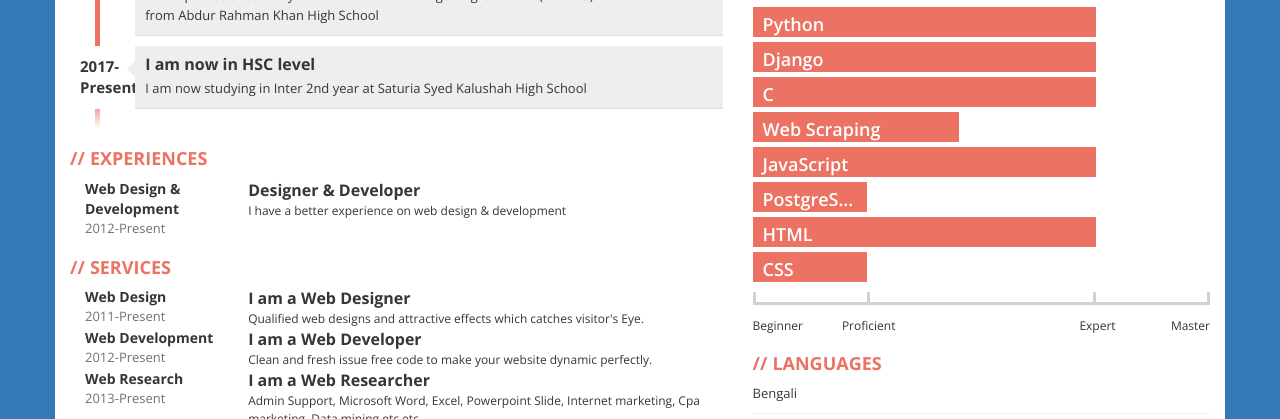
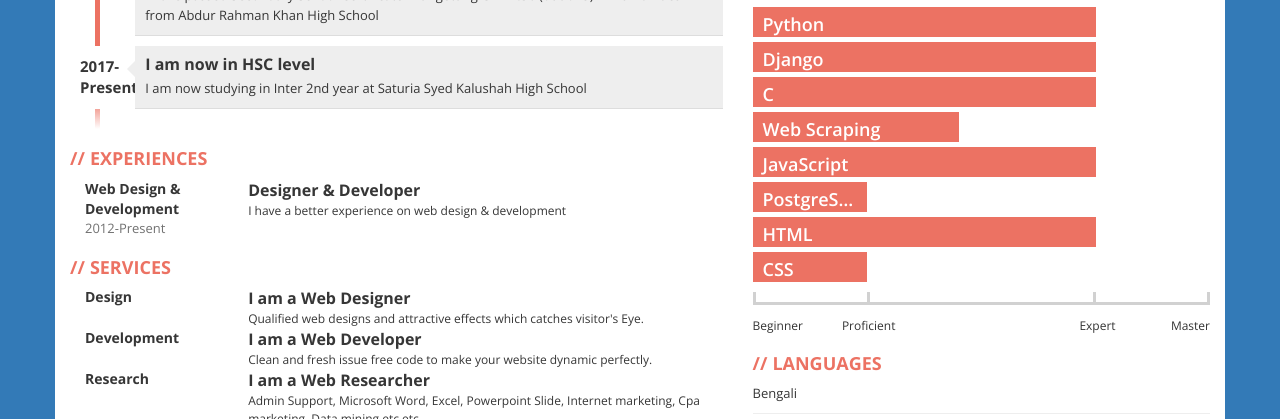
Before and after one commit to arrimonhere/ArRimonHere, a plain HTML site: page index.html in a window 1280 px wide. Shown: the part 533-952 px from the top of the page. Drawn offline with nearby package versions, Linux system fonts and the light colour scheme; files whose address does not match are found by name.

Commit message:
Update index.html

```diff
--- a/index.html
+++ b/index.html
@@ -85,24 +85,24 @@
             <h2>SERVICES</h2>
             <div class="job clearfix">
               <div class="col-xs-3">
-                <div class="where">Web Design</div>
-                <div class="year">2011-Present</div>
+                <div class="where">Design</div>
+
               </div>
               <div class="col-xs-9">
                 <div class="profession">I am a Web Designer</div>
                 <div class="description">Qualified web designs and attractive effects which catches visitor's Eye.</div>
               </div>
               <div class="col-xs-3">
-                <div class="where">Web Development</div>
-                <div class="year">2012-Present</div>
+                <div class="where">Development</div>
+
               </div>
               <div class="col-xs-9">
                 <div class="profession">I am a Web Developer</div>
                 <div class="description">Clean and fresh issue free code to make your website dynamic perfectly.</div>
               </div>
               <div class="col-xs-3">
-                <div class="where">Web Research</div>
-                <div class="year">2013-Present</div>
+                <div class="where">Research</div>
+
               </div>
               <div class="col-xs-9">
                 <div class="profession">I am a Web Researcher</div>
@@ -110,7 +110,7 @@
               </div>
               <div class="col-xs-3">
                 <div class="where">SEO</div>
-                <div class="year">2015-Present</div>
+
               </div>
               <div class="col-xs-9">
                 <div class="profession">I am a Search Engine Optimizar</div>
```
